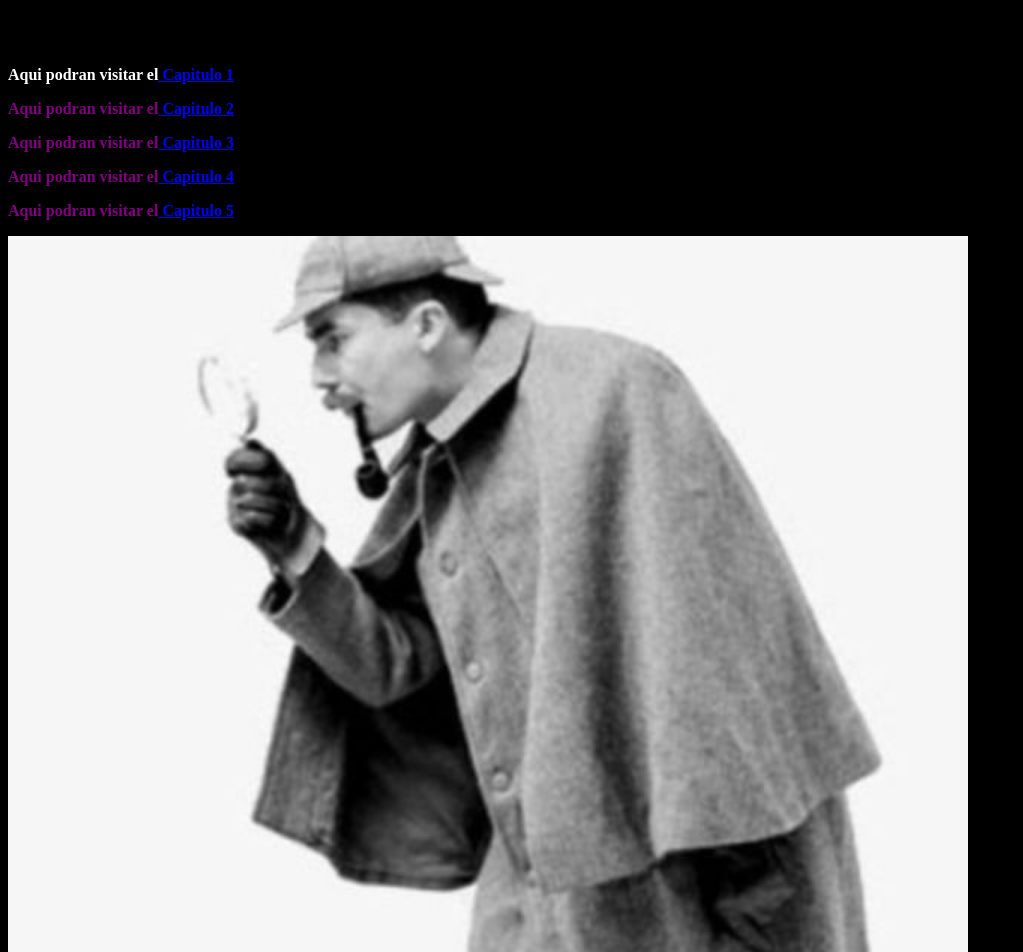
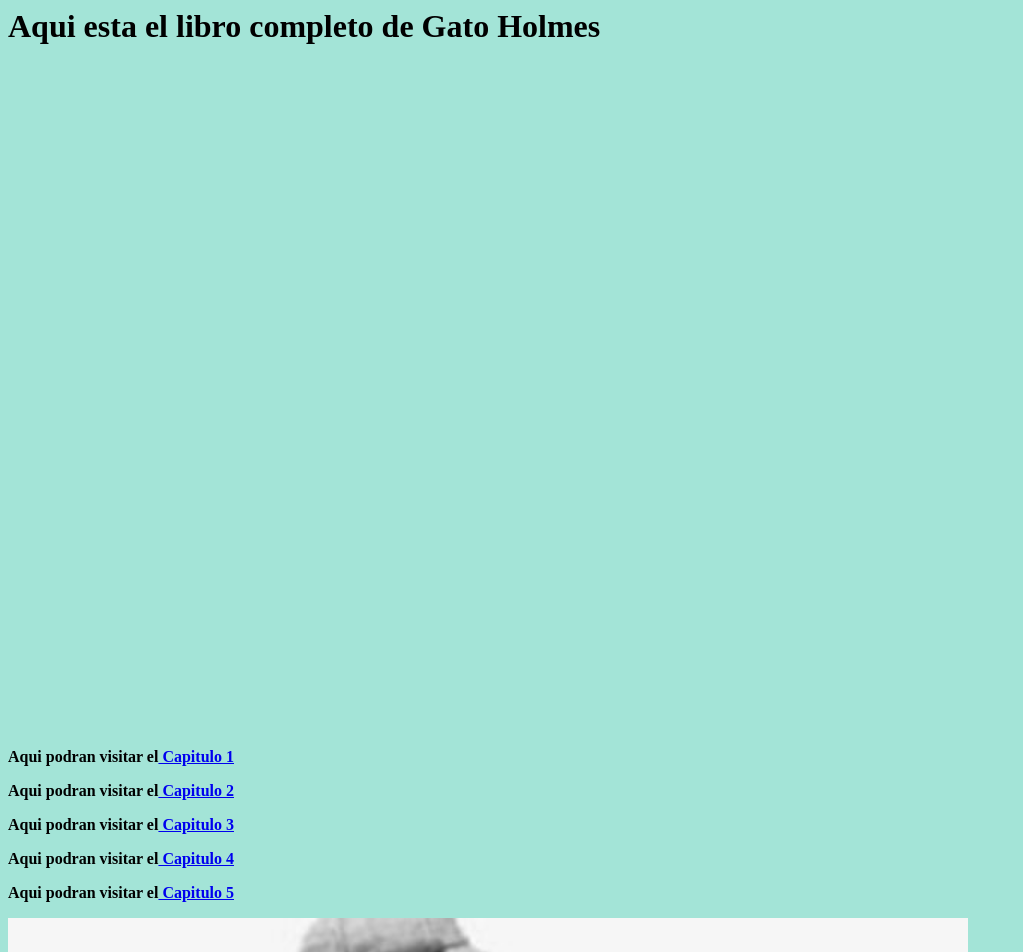
Before and after one commit to riverojm/jm, a plain HTML site: page Gato detective.html in a window 1280 px wide. Shown: the top 952 px of the page, without its empty margins (0-1023 px from the left). Drawn offline with Linux system fonts and the light colour scheme.

Commit message:
Gato detective

```diff
--- a/Gato detective.html
+++ b/Gato detective.html
@@ -2,18 +2,57 @@
     <head>
         <meta charset="utf-8">
     </head>
-        <body bgcolor="black">
+        <body bgcolor="#a3e4d7">
 
 
 
         <title>Libro del Gato detective</title>
 
-        <h1 id = "titulo" >Aca esta el libro completo de <strong>Gato Holmes</strong></h1>
-            <p style="color:white;"><strong>Aqui podran visitar el<a href="Gato detective capitulo 1.html"> Capitulo 1</a></strong></p>
-            <p style="color:purple;"><strong>Aqui podran visitar el<a href="Gato detective capitulo 2.html"> Capitulo 2</a></strong></p>
-            <p style="color:purple;"><strong>Aqui podran visitar el<a href="Gato detective capitulo 3.html"> Capitulo 3</a></strong></p>
-            <p style="color:purple;"><strong>Aqui podran visitar el<a href="Gato detective capitulo 4.html"> Capitulo 4</a></strong></p>
-            <p style="color:purple;"><strong>Aqui podran visitar el<a href="Gato detective capitulo 5.html"> Capitulo 5</a></strong></p>
+        <h1 id = "titulo" >Aqui esta el libro completo de <strong>Gato Holmes</strong></h1>
+
+
+        <br>
+        <br>
+        <br>
+        <br>
+        <br>
+        <br>
+        <br>
+        <br>
+        <br>
+        <br>
+        <br>
+        <br>
+        <br>
+        <br>
+        <br>
+        <br>
+        <br>
+        <br>
+        <br>
+        <br>
+        <br>
+        <br>
+        <br>
+        <br>
+        <br>
+        <br>
+        <br>
+        <br>
+        <br>
+        <br>
+        <br>
+        <br>
+        <br>
+        <br>
+        <br>
+        <br>
+        <br>
+            <p><strong>Aqui podran visitar el<a href="Gato detective capitulo 1.html"> Capitulo 1</a></strong></p>
+            <p><strong>Aqui podran visitar el<a href="Gato detective capitulo 2.html"> Capitulo 2</a></strong></p>
+            <p><strong>Aqui podran visitar el<a href="Gato detective capitulo 3.html"> Capitulo 3</a></strong></p>
+            <p><strong>Aqui podran visitar el<a href="Gato detective capitulo 4.html"> Capitulo 4</a></strong></p>
+            <p><strong>Aqui podran visitar el<a href="Gato detective capitulo 5.html"> Capitulo 5</a></strong></p>
 
             <img src="detective.jpg" with="1280" height="720">
 
```
